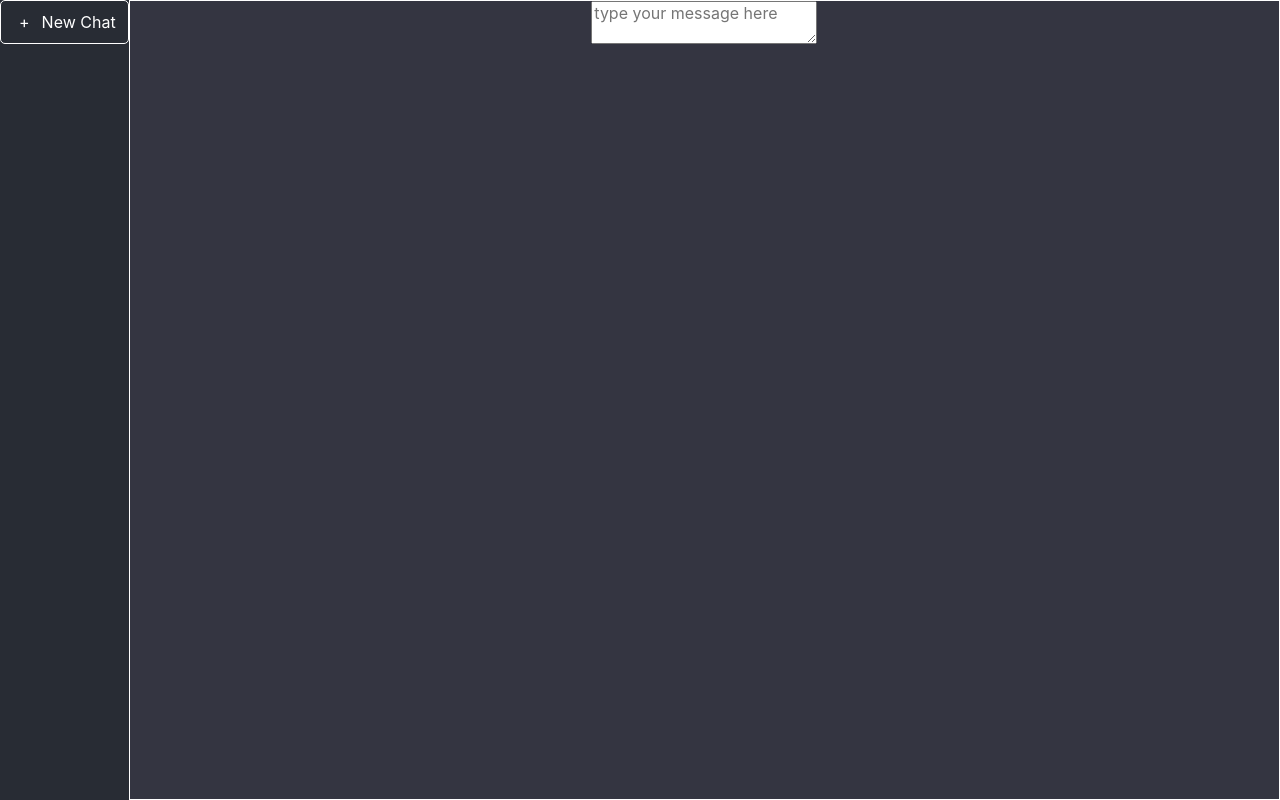
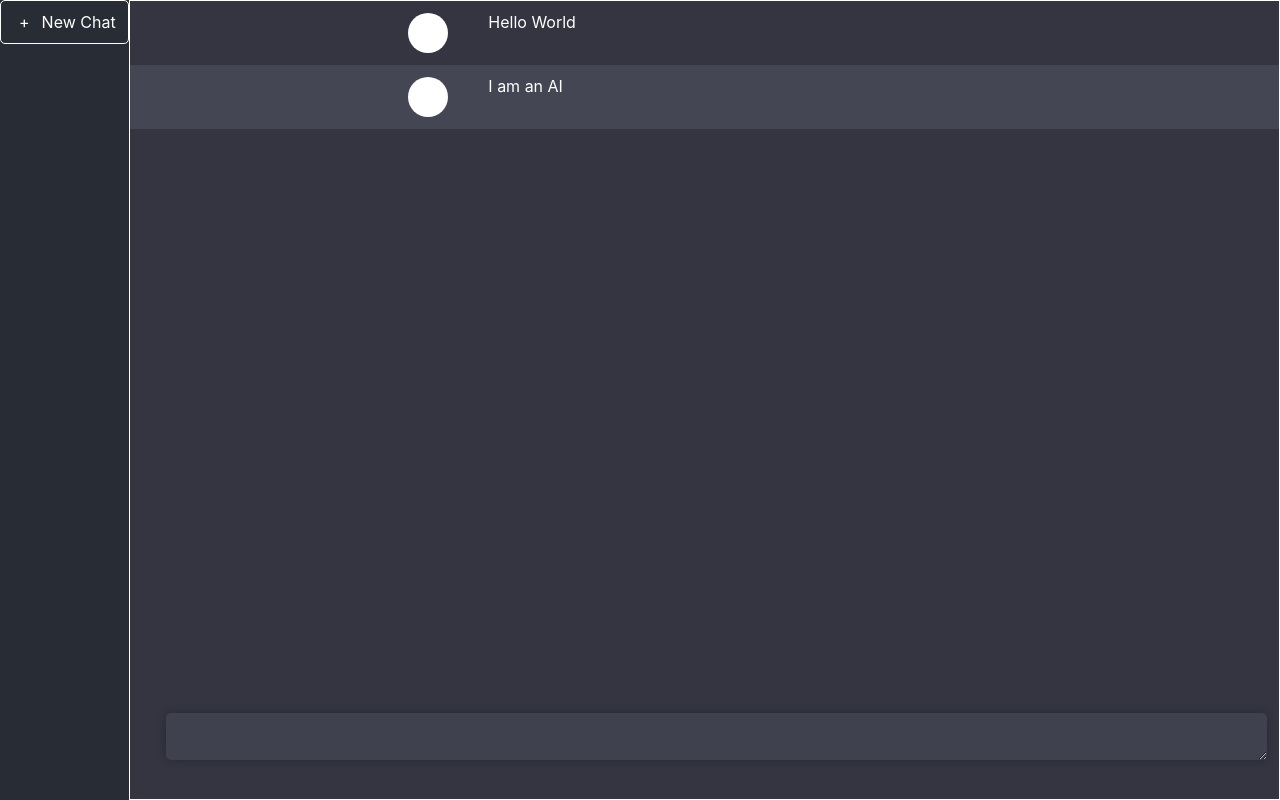
Before and after one commit to carterh191/chatgpt-enhanced, a React (Create React App) app in the folder client/: page / in a window 1280 px wide. Built offline with nearby package versions, Linux system fonts and the light colour scheme.

Commit message:
updated chatgps css styles

```diff
--- a/client/src/App.css
+++ b/client/src/App.css
@@ -34,6 +34,7 @@
   flex:1;
   border:1px solid white;
   background-color:#343541;
+  position:relative;
 }
 
 .App-logo {
@@ -45,6 +46,27 @@
   .App-logo {
     animation: App-logo-spin infinite 20s linear;
   }
+}
+
+.chat-input-holder {
+  padding:24px;
+  position:absolute;
+  bottom:0;
+  left:0;
+  right:0;
+}
+
+.chat-input-textarea {
+  background-color:#40414f;
+  width:100%;
+  padding:12px;
+  border-radius:5px;
+  color:white;
+  border:none;
+  font-size:1.25em;
+  margin:12px;
+  outline:none;
+  box-shadow: 0 0 8px 0 rgba(0,0,0,.25);
 }
 
 .App-header {
@@ -62,6 +84,36 @@
   color: #61dafb;
 }
 
+.chat-log {
+  text-align:left;
+}
+
+.chat-message.chatgpt {
+  background-color:#444654;
+}
+
+.chat-message-center {
+  max-width:640px;
+  margin-left:auto;
+  margin-right:auto;
+  display:flex;
+  padding:12px;
+  padding-left: 24px;
+  padding-right: 24px;
+}
+
+.avatar {
+background: white;
+border-radius:50%;
+width: 40px;
+height: 40px;;
+}
+
+.message {
+  padding-left: 40px;
+  padding-right: 40px;
+}
+
 @keyframes App-logo-spin {
   from {
     transform: rotate(0deg);
--- a/client/src/App.js
+++ b/client/src/App.js
@@ -12,8 +12,30 @@ function App() {
         </div>
       </aside>
       <section className="chatbox">
+        <div className="chat-log">
+          <div className="chat-message">
+            <div className="chat-message-center">
+              <div className="avatar">
+
+              </div>
+              <div className="message">
+                Hello World
+              </div>
+            </div>
+          </div>
+          <div className="chat-message chatgpt">
+            <div className="chat-message-center">
+              <div className="avatar">
+
+              </div>
+              <div className="message">
+                I am an AI
+              </div>
+            </div>
+          </div>
+        </div>
         <div className="chat-input-holder">
-          <textarea className="chat-input-textarea" placeholder="type your message here"></textarea>
+          <textarea rows="1" className="chat-input-textarea"></textarea>
         </div>
       </section>
 
```
